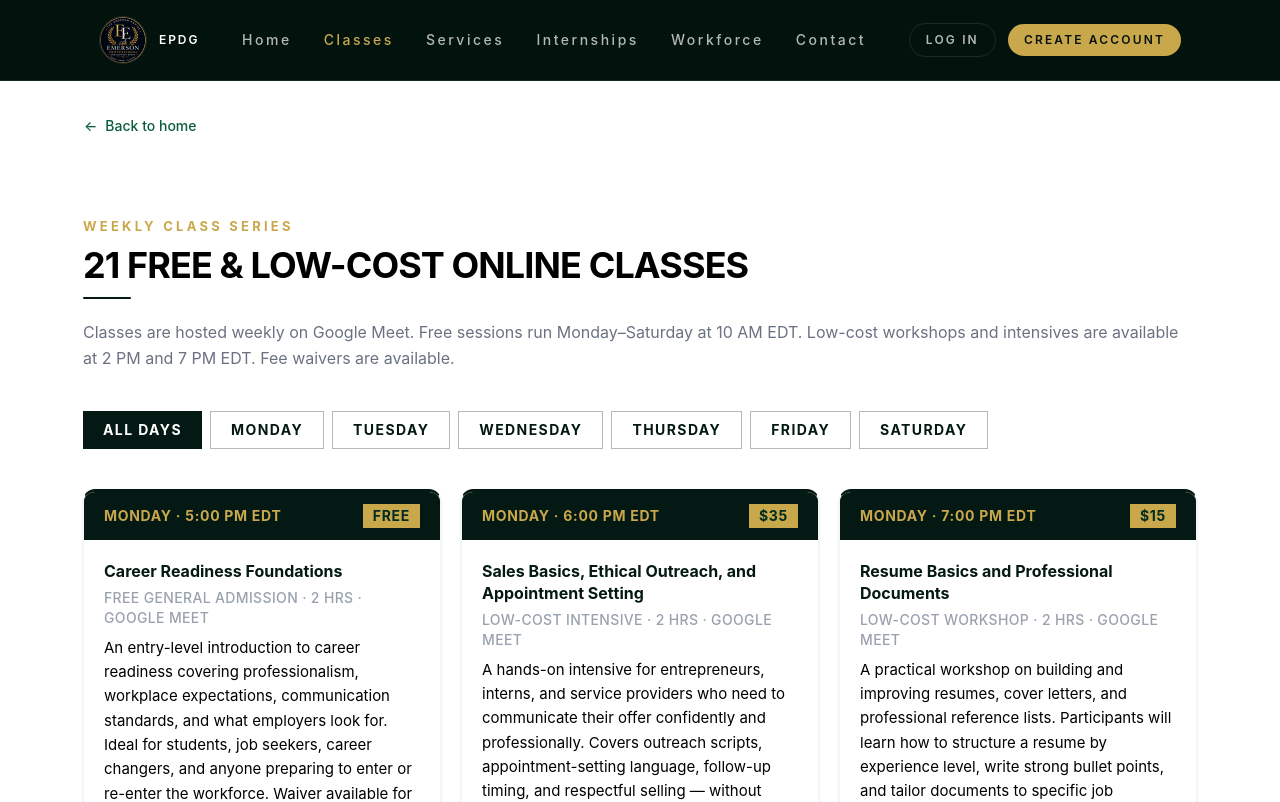
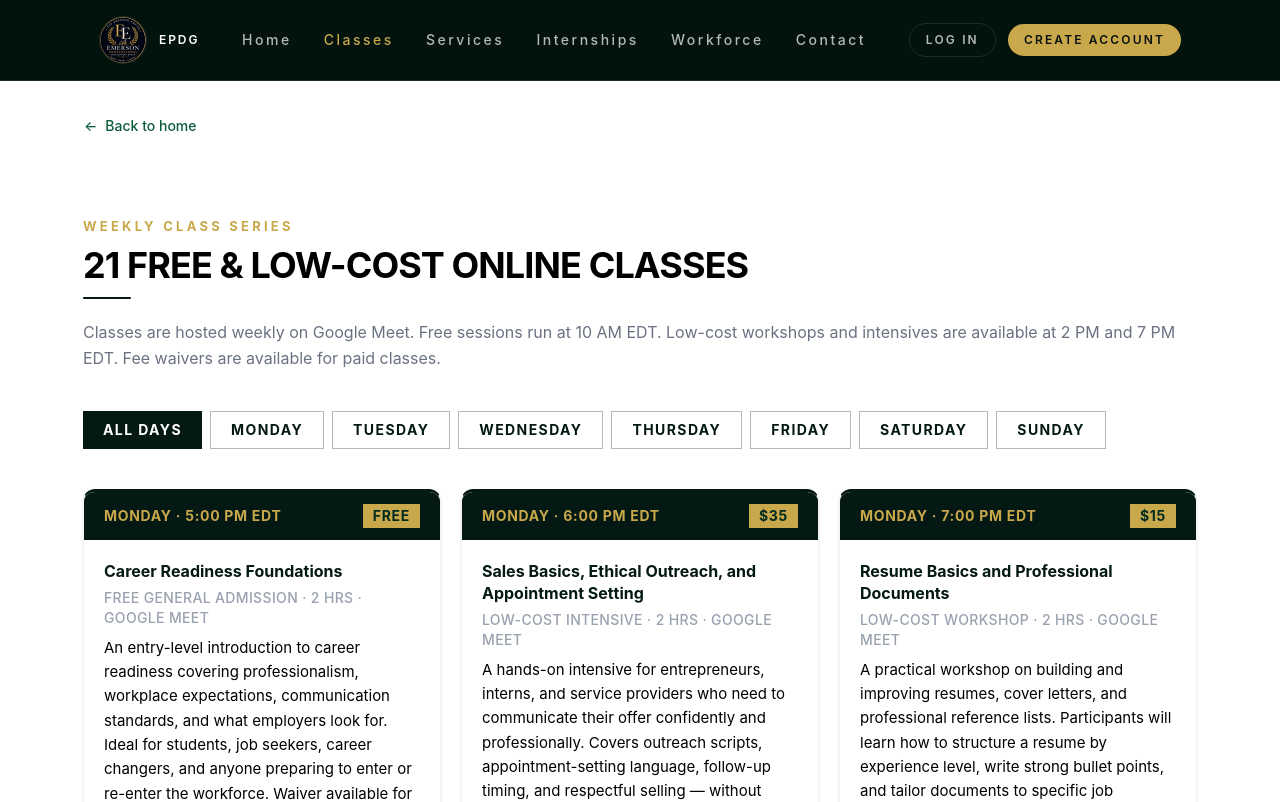
Before and after one commit to webdev692/Empire-emerson_frontend, a React (Vite) app in the folder EPDG-Landing-Page/: page /classes in a window 1280 px wide. Shown: the top 802 px of the page. Built offline with nearby package versions, Linux system fonts and the light colour scheme.

Commit message:
Fix EPDG weekly classes fee waiver and Sunday filter

```diff
--- a/EPDG-Landing-Page/src/components/EPDG/WeeklyClasses.tsx
+++ b/EPDG-Landing-Page/src/components/EPDG/WeeklyClasses.tsx
@@ -3,9 +3,9 @@ import { classes } from "./classData";
 import { useFormModal } from "./FormModal";
 
 const FORM_CLASSES  = "https://docs.google.com/forms/d/e/1FAIpQLSfOGM0MZ05Em3O502rC9HxvK5qzW06ATQMcMX2Fgcn9xBpncQ/viewform";
-const FORM_SERVICES = "https://docs.google.com/forms/d/e/1FAIpQLSeOuU4WXCF8Vy9XrQYRmh9CfH-xnmRToV2qxOfaRMBfFFhfsg/viewform";
+const FORM_FEE_WAIVER = "https://forms.gle/fWm9gHownQeorkNn7";
 
-const days = ["All Days", "Monday", "Tuesday", "Wednesday", "Thursday", "Friday", "Saturday"];
+const days = ["All Days", "Monday", "Tuesday", "Wednesday", "Thursday", "Friday", "Saturday", "Sunday"];
 const dayOrder = ["Monday", "Tuesday", "Wednesday", "Thursday", "Friday", "Saturday", "Sunday"];
 
 const tierLabels: Record<string, string> = {
@@ -44,9 +44,9 @@ const WeeklyClasses: React.FC = () => {
         </h2>
         <div className="bg-[#041913] mb-5 rounded w-12 h-0.5" />
         <p className="mb-10 max-w-7xl text-gray-500 text-sm md:text-base leading-relaxed">
-          Classes are hosted weekly on Google Meet. Free sessions run Monday–Saturday at 10 AM EDT.
+          Classes are hosted weekly on Google Meet. Free sessions run at 10 AM EDT.
           Low-cost workshops and intensives are available at 2 PM and 7 PM EDT. Fee waivers are
-          available.
+          available for paid classes.
         </p>
 
         <div className="flex flex-wrap gap-2 mb-10 rounded">
@@ -96,7 +96,7 @@ const WeeklyClasses: React.FC = () => {
                     Register
                   </button>
                   <button
-                    onClick={() => openForm(FORM_SERVICES, "Request a Fee Waiver", c.title)}
+                    onClick={() => openForm(FORM_FEE_WAIVER, "Request a Fee Waiver", c.title)}
                     className="px-4 py-2.5 border border-[#041913]/30 hover:border-[#041913] font-bold text-[#041913] text-sm uppercase tracking-wider transition-all duration-200 cursor-pointer"
                   >
                     Fee Waiver
```
